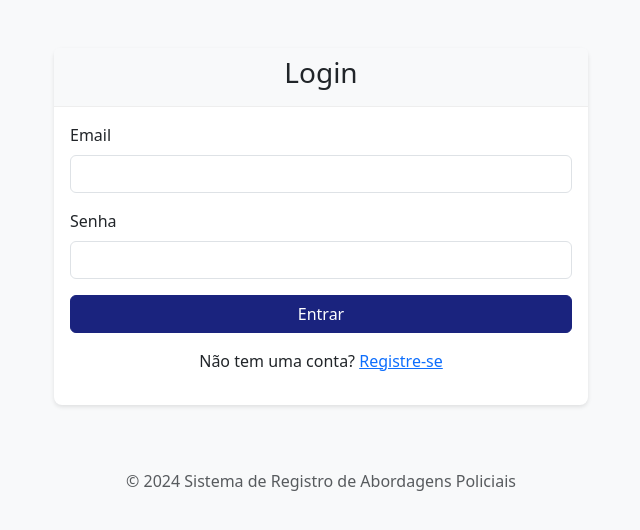
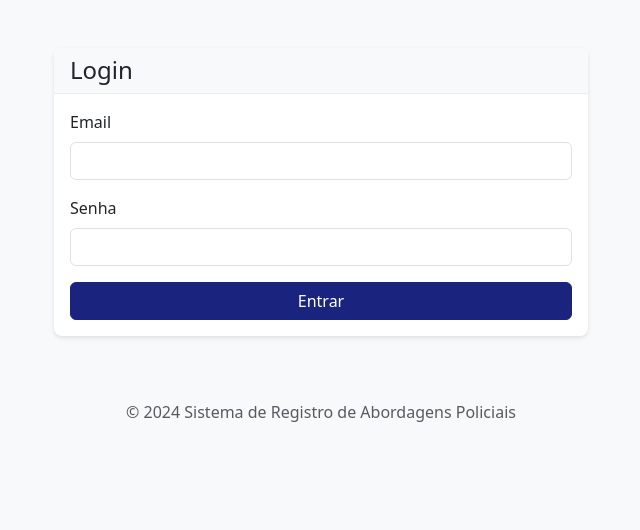
Before and after one commit to otaciliok/abordagem, a Flask app: page /login in a window 1280 px wide. Shown: the part 56-586 px from the top of the page, without its empty margins (319-959 px from the left). Run offline with Flask 3, Linux system fonts and the light colour scheme; some libraries are stand-ins or nearby versions.

Commit message:
Removendo referência à rota de registro no template de login

```diff
--- a/templates/login.html
+++ b/templates/login.html
@@ -1,4 +1,6 @@
 {% extends "base.html" %}
+
+{% block title %}Login - Sistema de Registro de Abordagens{% endblock %}
 
 {% block content %}
 <div class="container mt-5">
@@ -6,7 +8,7 @@
         <div class="col-md-6">
             <div class="card">
                 <div class="card-header">
-                    <h3 class="text-center">Login</h3>
+                    <h4 class="mb-0">Login</h4>
                 </div>
                 <div class="card-body">
                     <form method="POST" action="{{ url_for('login') }}">
@@ -15,27 +17,27 @@
                         <div class="form-group mb-3">
                             {{ form.email.label(class="form-label") }}
                             {{ form.email(class="form-control") }}
-                            {% for error in form.email.errors %}
-                                <span class="text-danger">{{ error }}</span>
-                            {% endfor %}
+                            {% if form.email.errors %}
+                                {% for error in form.email.errors %}
+                                    <div class="text-danger">{{ error }}</div>
+                                {% endfor %}
+                            {% endif %}
                         </div>
 
                         <div class="form-group mb-3">
                             {{ form.password.label(class="form-label") }}
                             {{ form.password(class="form-control") }}
-                            {% for error in form.password.errors %}
-                                <span class="text-danger">{{ error }}</span>
-                            {% endfor %}
+                            {% if form.password.errors %}
+                                {% for error in form.password.errors %}
+                                    <div class="text-danger">{{ error }}</div>
+                                {% endfor %}
+                            {% endif %}
                         </div>
 
-                        <div class="d-grid gap-2">
+                        <div class="d-grid">
                             {{ form.submit(class="btn btn-primary") }}
                         </div>
                     </form>
-
-                    <div class="mt-3 text-center">
-                        <p>Não tem uma conta? <a href="{{ url_for('registro') }}">Registre-se</a></p>
-                    </div>
                 </div>
             </div>
         </div>
```
